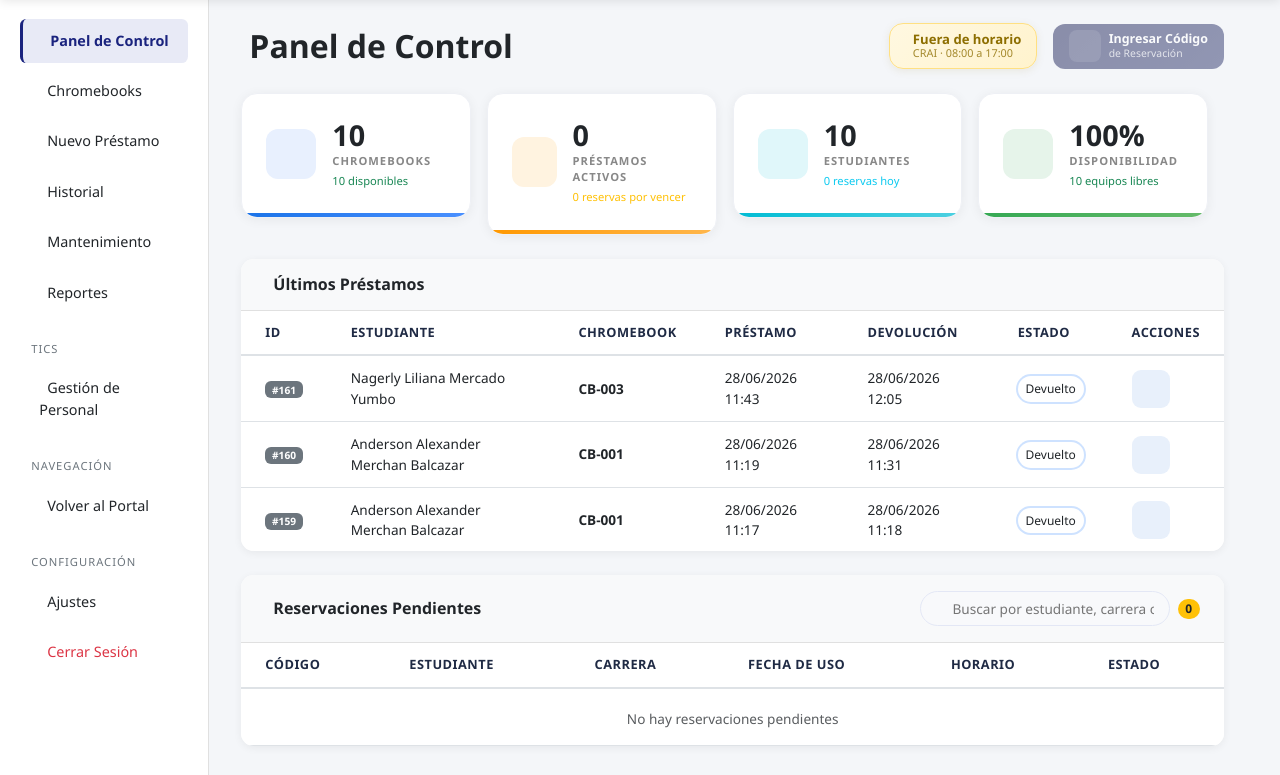
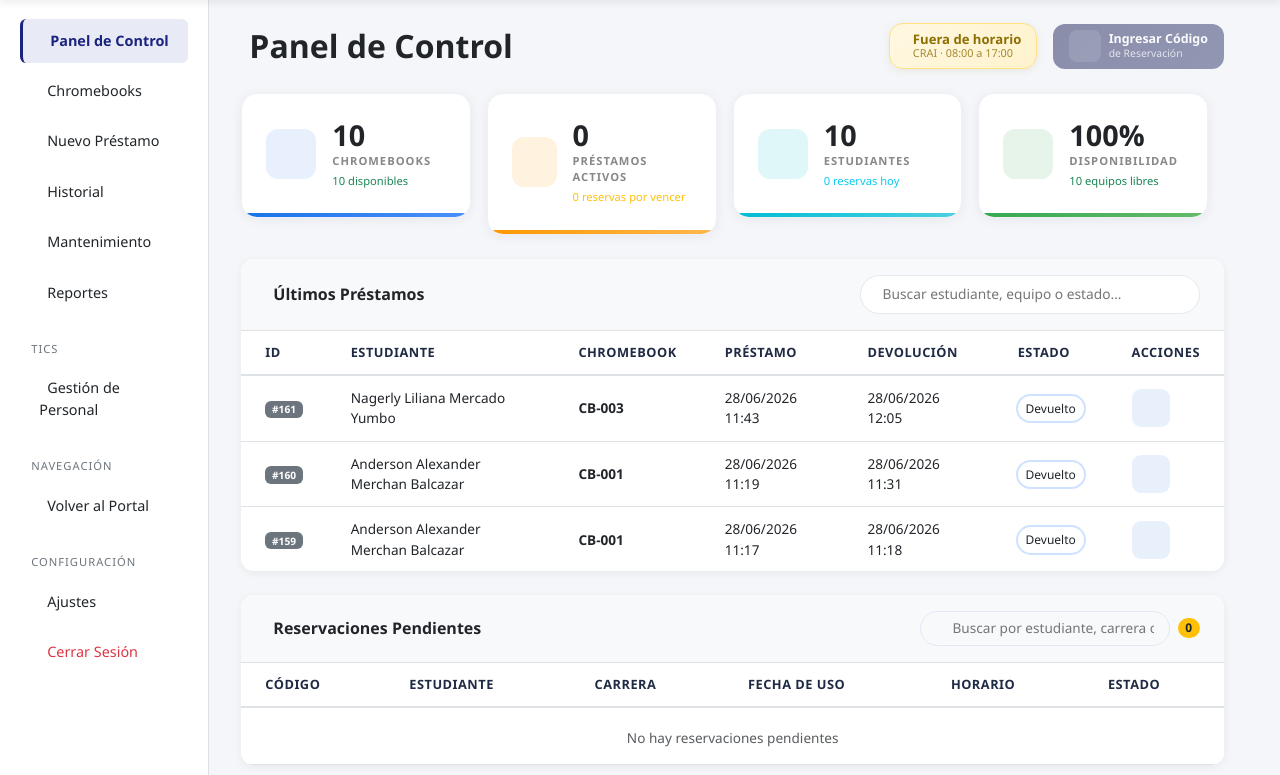
Before and after one commit to AnderProject/crai-chromebook-management, a Django app: page /prestamos/dashboard/ in a window 1280 px wide. Shown: the part 71-846 px from the top of the page. Run offline with Django 5.2, Linux system fonts and the light colour scheme; a user stored in the database is signed in; data comes from the database, SQL or seed files in the repository; some libraries are stand-ins or nearby versions.

Commit message:
feat(dashboard): buscador automatico en la tabla de Ultimos Prestamos
Co-Authored-By: Claude Fable 5 <noreply@anthropic.com>

```diff
--- a/static/css/dashboard.css
+++ b/static/css/dashboard.css
@@ -1662,3 +1662,38 @@ tr:hover .badge-cancelable { transform: none; }
     transition: transform 0.15s ease;
 }
 .foto-preview-quitar:hover { transform: scale(1.1); }
+
+/* ===== Buscador de "Últimos Préstamos" ===== */
+.table-header-flex {
+    display: flex; align-items: center; justify-content: space-between;
+    gap: 1rem; flex-wrap: wrap;
+}
+.up-buscador {
+    position: relative;
+    display: flex; align-items: center;
+    background: #fff;
+    border: 1.5px solid #e3e8ef;
+    border-radius: 999px;
+    padding: 0 0.4rem 0 0.85rem;
+    min-width: 260px; max-width: 340px; flex: 1 1 260px;
+    transition: border-color 0.16s ease, box-shadow 0.16s ease;
+}
+.up-buscador:focus-within {
+    border-color: #1a73e8;
+    box-shadow: 0 0 0 3px rgba(26, 115, 232, 0.14);
+}
+.up-buscador > i { color: #9aa5b1; font-size: 0.9rem; }
+.up-buscador input {
+    flex: 1; border: none; outline: none; background: transparent;
+    padding: 0.5rem 0.5rem; font-size: 0.86rem; min-width: 0;
+}
+.up-buscar-limpiar {
+    border: none; background: transparent; color: #9aa5b1; cursor: pointer;
+    width: 28px; height: 28px; border-radius: 50%; visibility: hidden;
+    display: inline-flex; align-items: center; justify-content: center; font-size: 0.72rem;
+    transition: color 0.15s ease, background 0.15s ease;
+}
+.up-buscar-limpiar:hover { color: #e53935; background: #fde8e8; }
+.up-sin-resultados {
+    text-align: center; color: #9aa5b1; font-size: 0.85rem; padding: 1.5rem 1rem;
+}
--- a/templates/prestamos/dashboard.html
+++ b/templates/prestamos/dashboard.html
@@ -238,7 +238,15 @@
                 </div>
 
                 <div class="tabla-prestamos tabla-ultimos">
-                    <div class="table-header"><h5><i class="bi bi-list-ul me-2"></i>Últimos Préstamos</h5></div>
+                    <div class="table-header table-header-flex">
+                        <h5><i class="bi bi-list-ul me-2"></i>Últimos Préstamos</h5>
+                        <div class="up-buscador">
+                            <i class="bi bi-search"></i>
+                            <input type="text" id="buscarUltimos" placeholder="Buscar estudiante, equipo o estado…" autocomplete="off"
+                                   oninput="filtrarUltimosPrestamos()">
+                            <button type="button" class="up-buscar-limpiar" id="upLimpiar" title="Limpiar" onclick="document.getElementById('buscarUltimos').value='';filtrarUltimosPrestamos()"><i class="bi bi-x-lg"></i></button>
+                        </div>
+                    </div>
                     <div class="table-responsive">
                         <table class="table table-hover align-middle">
                             <thead><tr><th>ID</th><th>Estudiante</th><th>Chromebook</th><th>Préstamo</th><th>Devolución</th><th>Estado</th><th>Acciones</th></tr></thead>
@@ -246,8 +254,36 @@
                                 {% include 'prestamos/partials/_ultimos_prestamos_rows.html' %}
                             </tbody>
                         </table>
+                        <div class="up-sin-resultados" id="upSinResultados" style="display:none;">
+                            <i class="bi bi-search"></i> No hay préstamos que coincidan con la búsqueda.
+                        </div>
                     </div>
                 </div>
+                <script>
+                function filtrarUltimosPrestamos() {
+                    var q = (document.getElementById('buscarUltimos').value || '').toLowerCase().trim();
+                    var filas = document.querySelectorAll('#tbodyUltimosPrestamos tr');
+                    var visibles = 0;
+                    filas.forEach(function (tr) {
+                        var txt = tr.textContent.toLowerCase();
+                        var ok = !q || txt.indexOf(q) !== -1;
+                        tr.style.display = ok ? '' : 'none';
+                        if (ok) visibles++;
+                    });
+                    var vacio = document.getElementById('upSinResultados');
+                    if (vacio) vacio.style.display = (q && filas.length && visibles === 0) ? 'block' : 'none';
+                    var limp = document.getElementById('upLimpiar');
+                    if (limp) limp.style.visibility = q ? 'visible' : 'hidden';
+                }
+                // Reaplicar el filtro cuando el polling reemplaza las filas.
+                (function () {
+                    var tb = document.getElementById('tbodyUltimosPrestamos');
+                    if (tb && window.MutationObserver) {
+                        new MutationObserver(function () { filtrarUltimosPrestamos(); })
+                            .observe(tb, { childList: true });
+                    }
+                })();
+                </script>
 
                 <div class="tabla-prestamos tabla-reservas mt-4">
                     <div class="table-header d-flex align-items-center justify-content-between gap-3 flex-wrap">
```
